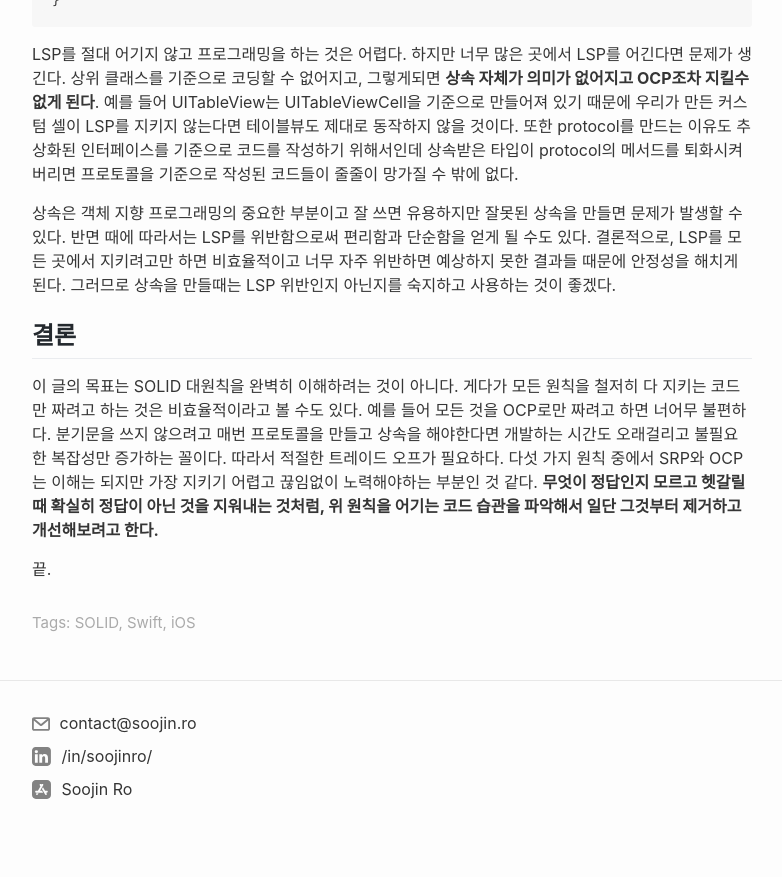
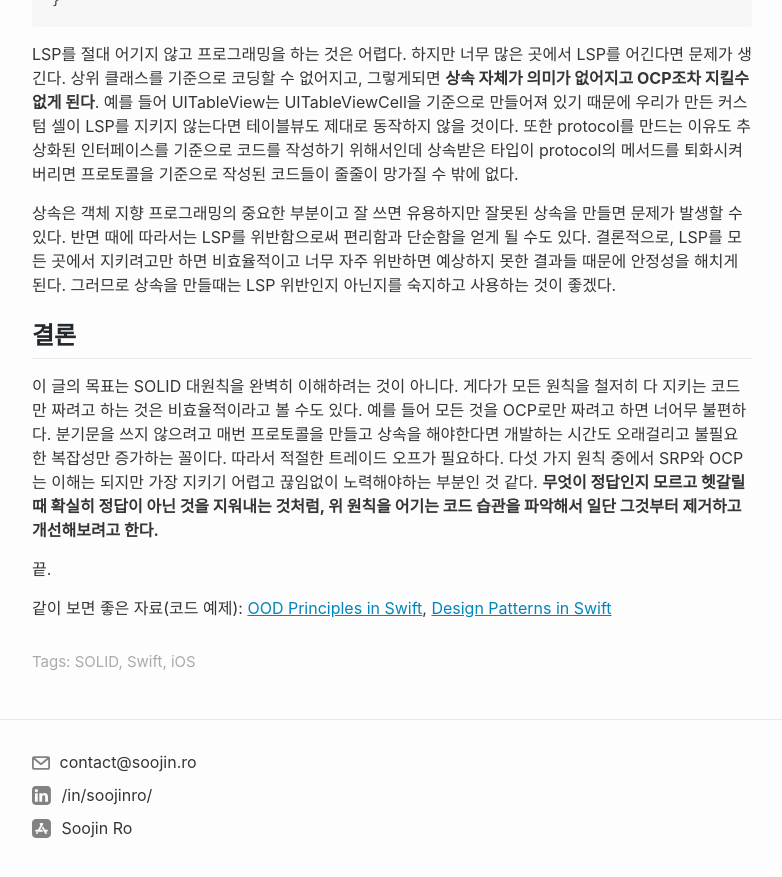
Before and after one commit to nsoojin/nsoojin.github.io, a Jekyll site: the page built from _posts/2019-02-17-solid-principles-in-swift.md, in a window 1280 px wide and 900 px high, scrolled down 3902 px. Shown: the top 877 px of the window, without its empty margins (68-850 px from the left). Built offline with Jekyll 4.4.1, drawn with Linux system fonts in a browser that asks for light colours.

Commit message:
add code example links

```diff
--- a/_posts/2019-02-17-solid-principles-in-swift.md
+++ b/_posts/2019-02-17-solid-principles-in-swift.md
@@ -118,3 +118,5 @@ LSP를 절대 어기지 않고 프로그래밍을 하는 것은 어렵다. 하
 이 글의 목표는 SOLID 대원칙을 완벽히 이해하려는 것이 아니다. 게다가 모든 원칙을 철저히 다 지키는 코드만 짜려고 하는 것은 비효율적이라고 볼 수도 있다. 예를 들어 모든 것을 OCP로만 짜려고 하면 너어무 불편하다. 분기문을 쓰지 않으려고 매번 프로토콜을 만들고 상속을 해야한다면 개발하는 시간도 오래걸리고 불필요한 복잡성만 증가하는 꼴이다. 따라서 적절한 트레이드 오프가 필요하다. 다섯 가지 원칙 중에서 SRP와 OCP는 이해는 되지만 가장 지키기 어렵고 끊임없이 노력해야하는 부분인 것 같다. **무엇이 정답인지 모르고 헷갈릴때 확실히 정답이 아닌 것을 지워내는 것처럼, 위 원칙을 어기는 코드 습관을 파악해서 일단 그것부터 제거하고 개선해보려고 한다.**
 
 끝.
+
+같이 보면 좋은 자료(코드 예제): [OOD Principles in Swift](https://github.com/ochococo/OOD-Principles-In-Swift), [Design Patterns in Swift](https://github.com/ochococo/Design-Patterns-In-Swift)
```
